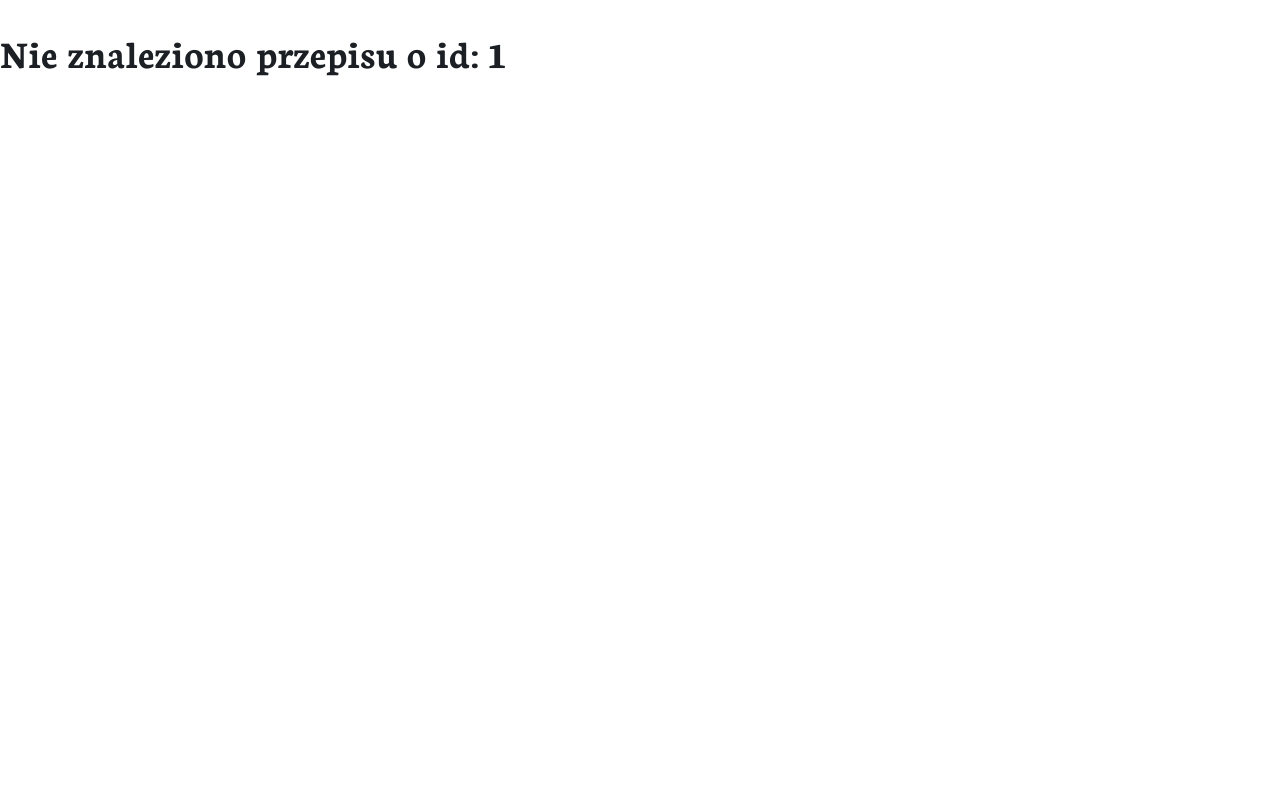
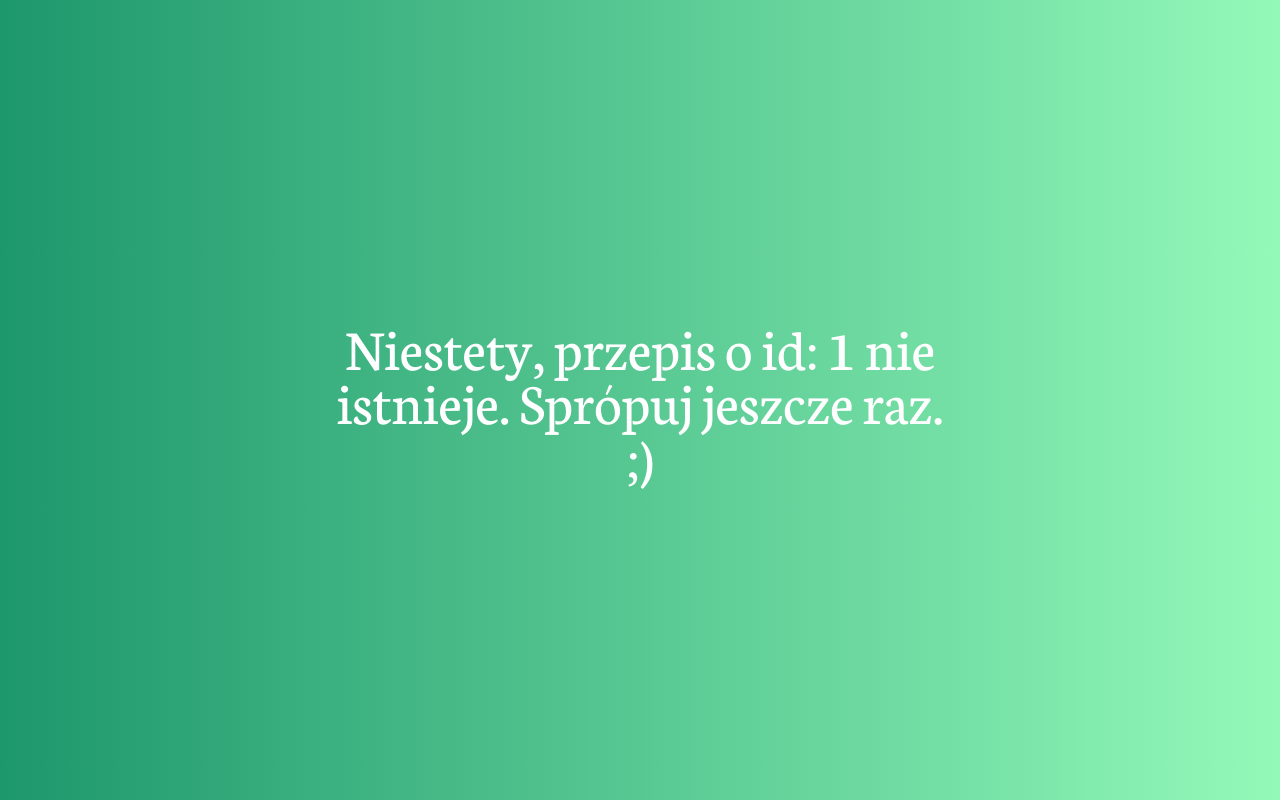
Before and after one commit to PatiDevv/recipes, a React (Create React App) app: page /recipes/1 in a window 1280 px wide. Built offline with nearby package versions, Linux system fonts and the light colour scheme.

Commit message:
Add page not found recipes.

```diff
--- a/src/views/DetailsRecipe.tsx
+++ b/src/views/DetailsRecipe.tsx
@@ -28,9 +28,19 @@ const H1 = styled.h1`
   padding: 1% 0 0 5%;
 `;
 
+const H2 = styled.h2`
+  color: #fff;
+  font-size: 300%;
+  font-weight: 400;
+  width: 50vw;
+  line-height: 0.9;
+  margin: 0;
+  text-align: center;
+`;
+
 const H5 = styled.h5`
   color: #fff;
-  font-size: 60%;
+  font-size: 70%;
   width: 50vw;
   line-height: 0.9;
   margin: 0;
@@ -47,13 +57,28 @@ const StyledNavLink = styled(NavLink)`
   }
 `;
 
+const StyledViewNotFound = styled.div`
+  background: #1d976c; /* fallback for old browsers */
+  background: -webkit-linear-gradient(to left, #93f9b9, #1d976c); /* Chrome 10-25, Safari 5.1-6 */
+  background: linear-gradient(to left, #93f9b9, #1d976c); /* W3C, IE 10+/ Edge, Firefox 16+, Chrome 26+, Opera 12+, Safari 7+ */
+  height: 100vh;
+  display: flex;
+  flex-direction: column;
+  justify-content: space-around;
+  align-items: center;
+`;
+
 const DetailsRecipe = ({ match: { params } }: RouteComponentProps<IRecipeParams>) => {
   const recipes = useAppSelector((s) => s.Global.recipesData);
 
   const itemRecipe = recipes.find((item) => item.id.toString() === params.id);
 
   if (itemRecipe == null) {
-    return <h1>Nie znaleziono przepisu o id: {params.id}</h1>;
+    return (
+      <StyledViewNotFound>
+        <H2> Niestety, przepis o id: {params.id} nie istnieje. Sprópuj jeszcze raz. ;) </H2>
+      </StyledViewNotFound>
+    );
   }
 
   return (
```
